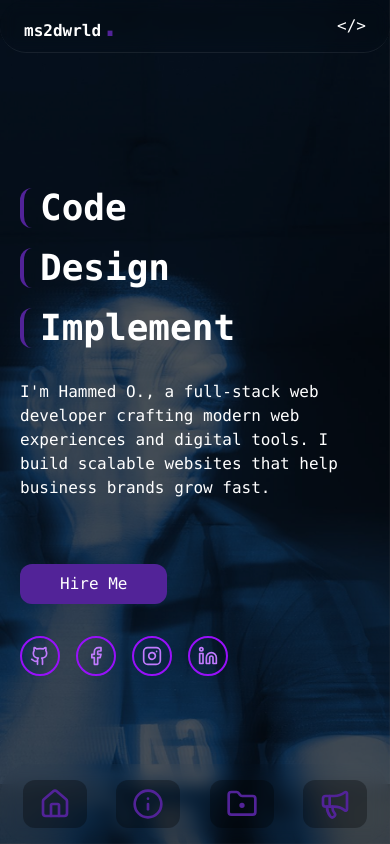
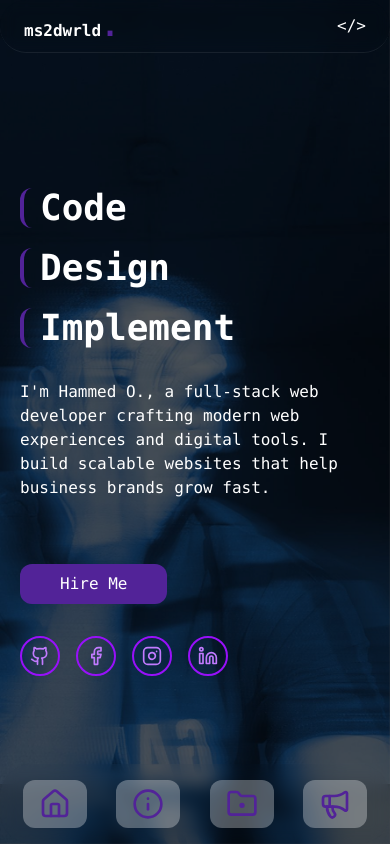
Before and after one commit to MORESUCCESS/react-portfolio, a React (Vite) app: page / in a window 390 px wide. Shown: the top 844 px of the page. Built offline with nearby package versions, Linux system fonts and the light colour scheme.

Commit message:
Edited the navbar on mobile

```diff
--- a/src/components/hamburger.jsx
+++ b/src/components/hamburger.jsx
@@ -11,10 +11,10 @@ const HamburgerComponents = ()=>{
         >
                 <div className="w-full py-4 px-3 z-50">
                     <div className="flex gap-2 items-center justify-around">
-                        <a href="/" className="py-2 bg-black/30 px-4 rounded-xl"><House className="w-8 h-8"/></a>
-                        <a href="#aboutme" className="bg-black/30 px-4 rounded-xl py-2"><Info className="w-8 h-8"/></a>
-                        <a href="#projects" className="bg-black/30 px-4 rounded-xl py-2"><FolderDotIcon className="w-8 h-8"/></a>
-                        <a href="#contactme" className="bg-black/30 px-4 rounded-xl py-2"><Megaphone className="w-8 h-8"/></a>
+                        <a href="/" className="py-2 bg-white/30 px-4 rounded-xl"><House className="w-8 h-8"/></a>
+                        <a href="#aboutme" className="bg-white/30 px-4 rounded-xl py-2"><Info className="w-8 h-8"/></a>
+                        <a href="#projects" className="bg-white/30 px-4 rounded-xl py-2"><FolderDotIcon className="w-8 h-8"/></a>
+                        <a href="#contactme" className="bg-white/30 px-4 rounded-xl py-2"><Megaphone className="w-8 h-8"/></a>
                     </div>
                 </div>
         </motion.div>
```
